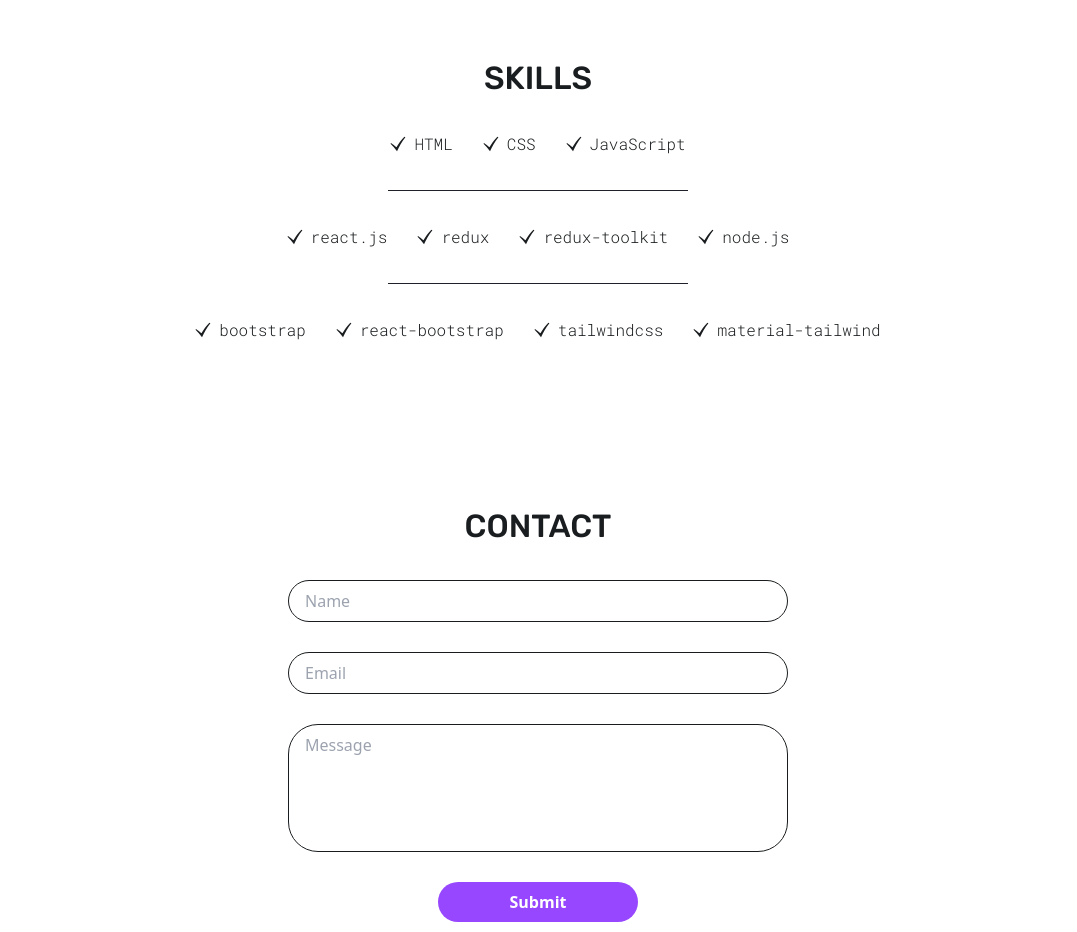
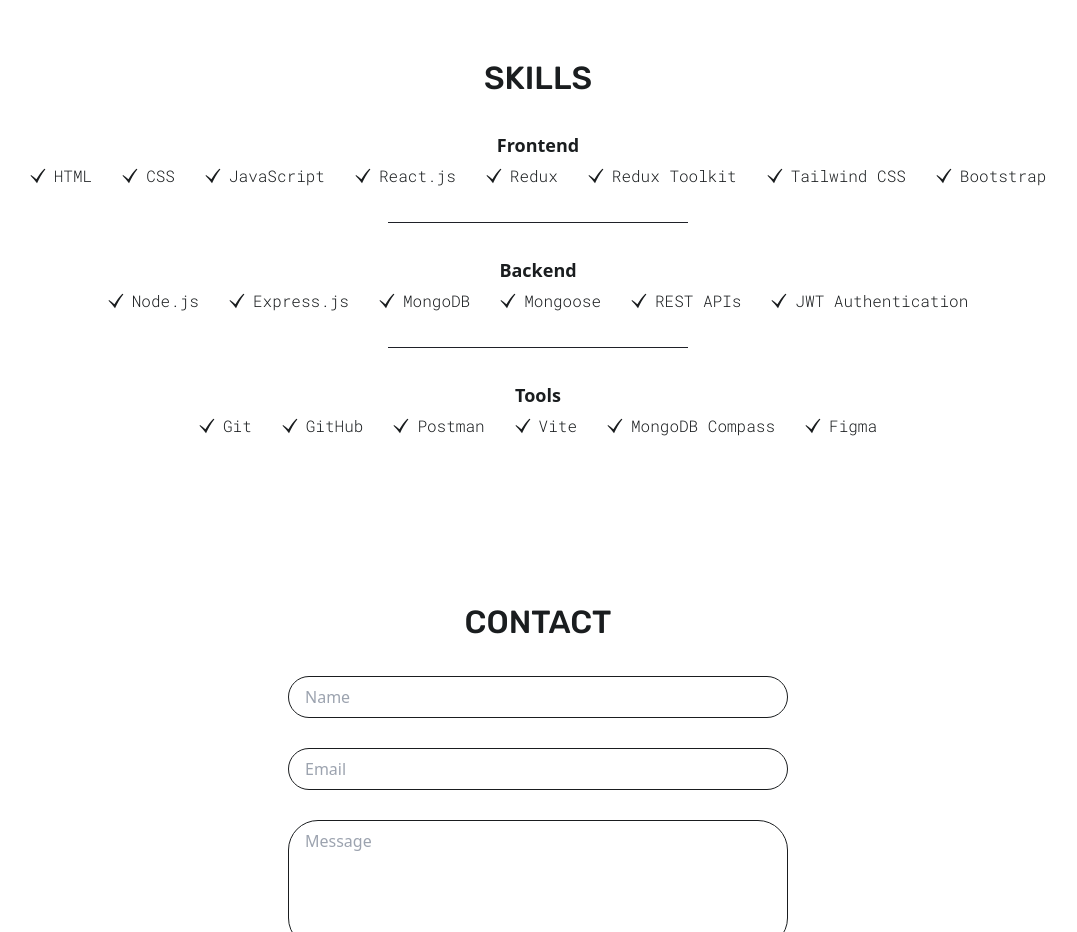
Before and after one commit to MuhammedMostafaSalem/my-portfolio, a React (Vite) app: page / in a window 1280 px wide. Shown: the part 1560-2492 px from the top of the page, without its empty margins (102-1179 px from the left). Built offline with nearby package versions, Linux system fonts and the light colour scheme.

Commit message:
Edit Skills section

```diff
--- a/src/sections/skills/Skills.jsx
+++ b/src/sections/skills/Skills.jsx
@@ -1,4 +1,3 @@
-import React from 'react'
 import Title from '../../components/utils/Title'
 import SkillList from '../../components/utils/SkillList'
 import { useSelector } from 'react-redux';
@@ -12,28 +11,49 @@
         <div id="skills" className='flex flex-col text-center gap-[30px] py-[80px]'>
             <Title title={t("Skills")} />
 
+            {/* Frontend */}
+            <div className='flex flex-col gap-[5px]'>
+                <span className={`text-[18px] font-semibold ${isDarkMode ? 'text-textWhaite' : 'text-textBlack'}`}>Frontend</span>
                 <div className='flex justify-center self-center flex-wrap gap-x-[40px] max-w-[26ch] sm1-min:max-w-fit sm1-min:gap-[30px]'>
                     <SkillList skill="HTML" isDarkMode={isDarkMode} />
                     <SkillList skill="CSS" isDarkMode={isDarkMode} />
                     <SkillList skill="JavaScript" isDarkMode={isDarkMode} />
+                    <SkillList skill="React.js" isDarkMode={isDarkMode} />
+                    <SkillList skill="Redux" isDarkMode={isDarkMode} />
+                    <SkillList skill="Redux Toolkit" isDarkMode={isDarkMode} />
+                    <SkillList skill="Tailwind CSS" isDarkMode={isDarkMode} />
+                    <SkillList skill="Bootstrap" isDarkMode={isDarkMode} />
+                </div>
             </div>
 
             <hr className={`my-1 border-1 ${isDarkMode ? 'border-bgWhaite' : 'border-bgblack'} w-[100px] sm1-min:w-[300px] mx-auto`} />
 
+            {/* Backend */}
+            <div className='flex flex-col gap-[5px]'>
+                <span className={`text-[18px] font-semibold ${isDarkMode ? 'text-textWhaite' : 'text-textBlack'}`}>Backend</span>
                 <div className='flex justify-center self-center flex-wrap gap-x-[40px] max-w-[26ch] sm1-min:max-w-fit sm1-min:gap-[30px]'>
-                <SkillList skill="react.js" isDarkMode={isDarkMode} />
-                <SkillList skill="redux" isDarkMode={isDarkMode} />
-                <SkillList skill="redux-toolkit" isDarkMode={isDarkMode} />
-                <SkillList skill="node.js" isDarkMode={isDarkMode} />
+                    <SkillList skill="Node.js" isDarkMode={isDarkMode} />
+                    <SkillList skill="Express.js" isDarkMode={isDarkMode} />
+                    <SkillList skill="MongoDB" isDarkMode={isDarkMode} />
+                    <SkillList skill="Mongoose" isDarkMode={isDarkMode} />
+                    <SkillList skill="REST APIs" isDarkMode={isDarkMode} />
+                    <SkillList skill="JWT Authentication" isDarkMode={isDarkMode} />
+                </div>
             </div>
 
             <hr className={`my-1 border-1 ${isDarkMode ? 'border-bgWhaite' : 'border-bgblack'} w-[100px] sm1-min:w-[300px] mx-auto`} />
 
+            {/* Tools */}
+            <div className='flex flex-col gap-[5px]'>
+                <span className={`text-[18px] font-semibold ${isDarkMode ? 'text-textWhaite' : 'text-textBlack'}`}>Tools</span>
                 <div className='flex justify-center self-center flex-wrap gap-x-[40px] max-w-[26ch] sm1-min:max-w-fit sm1-min:gap-[30px]'>
-                <SkillList skill="bootstrap" isDarkMode={isDarkMode} />
-                <SkillList skill="react-bootstrap" isDarkMode={isDarkMode} />
-                <SkillList skill="tailwindcss" isDarkMode={isDarkMode} />
-                <SkillList skill="material-tailwind" isDarkMode={isDarkMode} />
+                    <SkillList skill="Git" isDarkMode={isDarkMode} />
+                    <SkillList skill="GitHub" isDarkMode={isDarkMode} />
+                    <SkillList skill="Postman" isDarkMode={isDarkMode} />
+                    <SkillList skill="Vite" isDarkMode={isDarkMode} />
+                    <SkillList skill="MongoDB Compass" isDarkMode={isDarkMode} />
+                    <SkillList skill="Figma" isDarkMode={isDarkMode} />
+                </div>
             </div>
         </div>
     )
```
Lines whose indentation alone changed are shown as unchanged.
